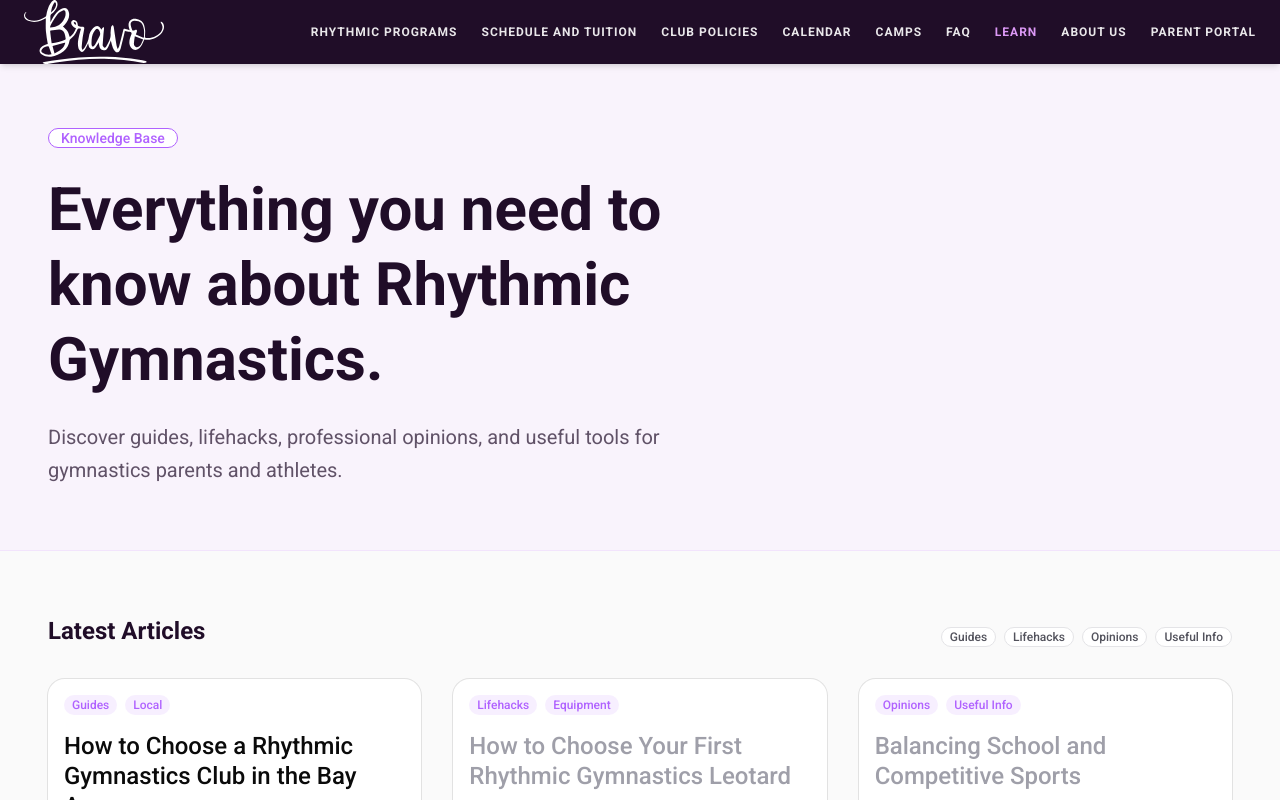
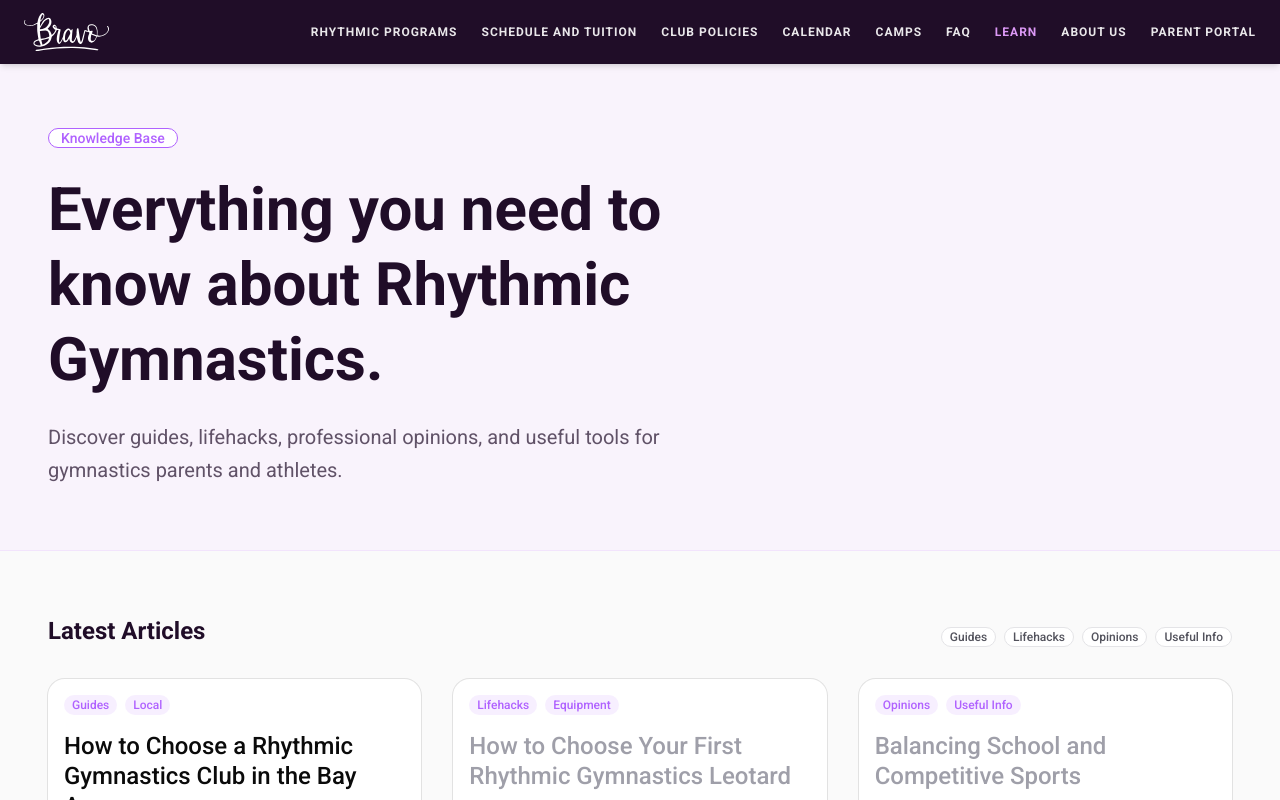
Before and after one commit to spkonovalov/bravorhythmic, a Next.js app: page / in a window 1280 px wide. Shown: the top 800 px of the page. Built offline with nearby package versions, Linux system fonts and the light colour scheme.

Commit message:
Shrink logo by another 20 percent

```diff
--- a/src/components/Header.tsx
+++ b/src/components/Header.tsx
@@ -29,9 +29,9 @@ export function Header() {
           <Image
             src="/Bravo_1.svg"
             alt="Bravo Rhythmic Gymnastics Logo"
-            width={140}
-            height={45}
-            className="w-[120px] md:w-[140px] h-auto brightness-0 invert"
+            width={85}
+            height={28}
+            className="w-[70px] md:w-[85px] h-auto brightness-0 invert"
           />
         </Link>
 
```
